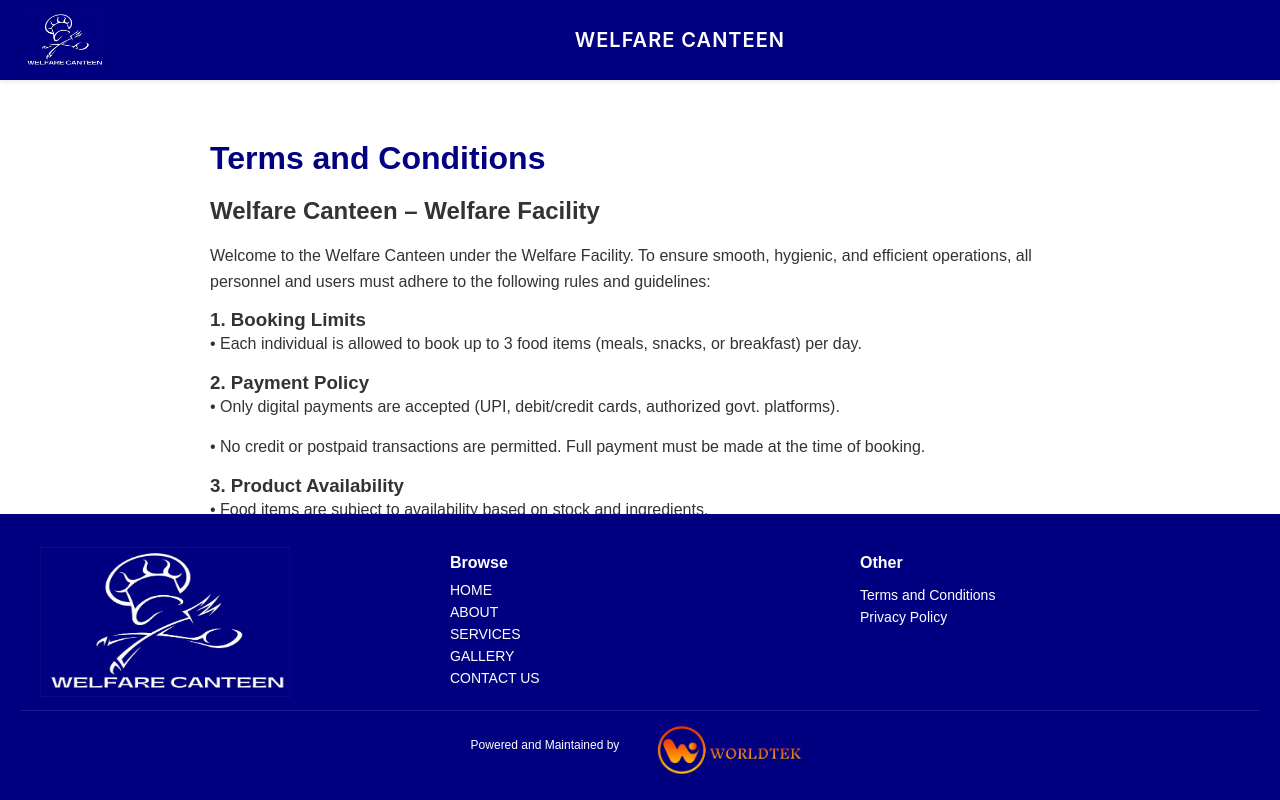
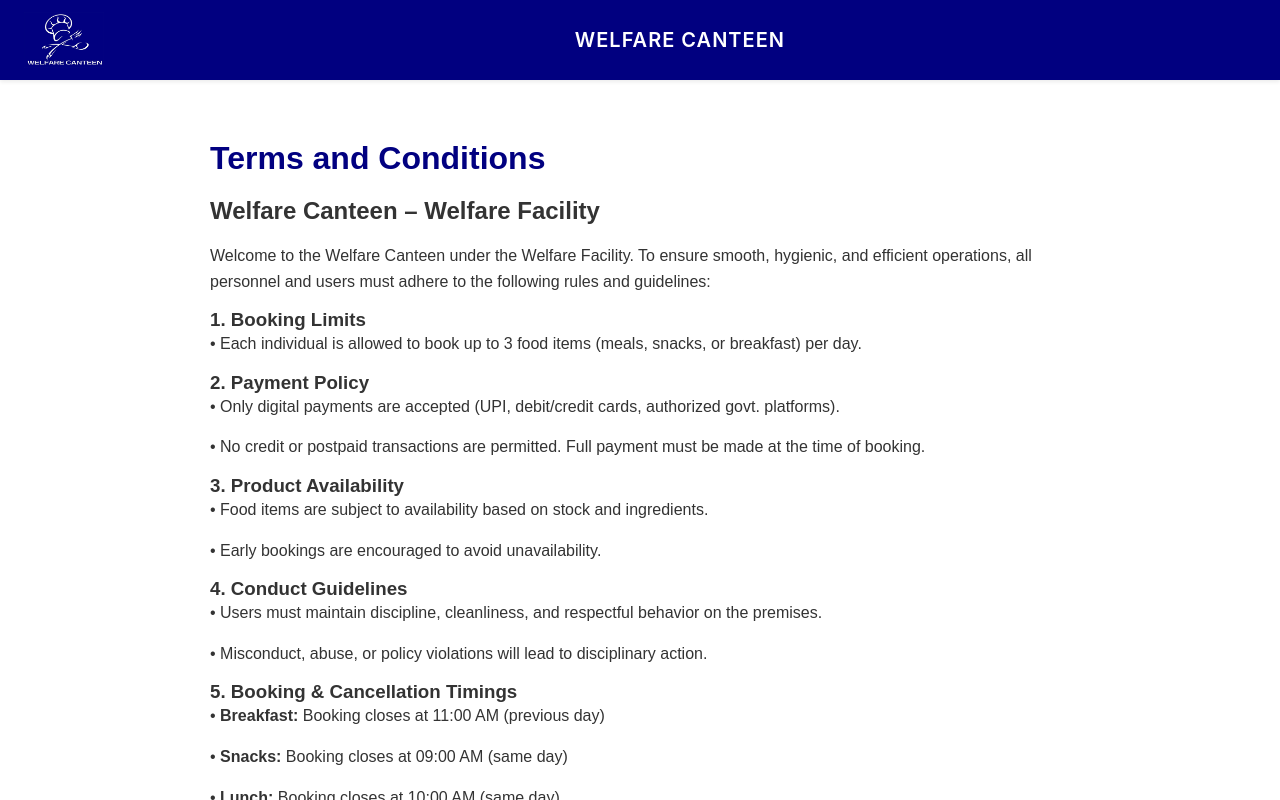
Before and after one commit to harikrishna34/Naval_Doc_Web, a React (Vite) app in the folder naval-doc-web/: page /terms in a window 1280 px wide. Built offline with nearby package versions, Linux system fonts and the light colour scheme.

Commit message:
Comment out Footer component in Terms page

```diff
--- a/naval-doc-web/src/homepage/components/Terms.tsx
+++ b/naval-doc-web/src/homepage/components/Terms.tsx
@@ -1,6 +1,6 @@
 import React from "react";
 import styled from "styled-components";
-import Footer from "./Footer";
+// import Footer from "./Footer";
 import Header from "./Header";
 
 // Wrapper for the entire page
@@ -207,7 +207,7 @@ const Terms: React.FC = () => {
           </em>
         </Paragraph>
       </Container>
-      <Footer />
+      {/* <Footer /> */}
     </PageWrapper>
   );
 };
```
